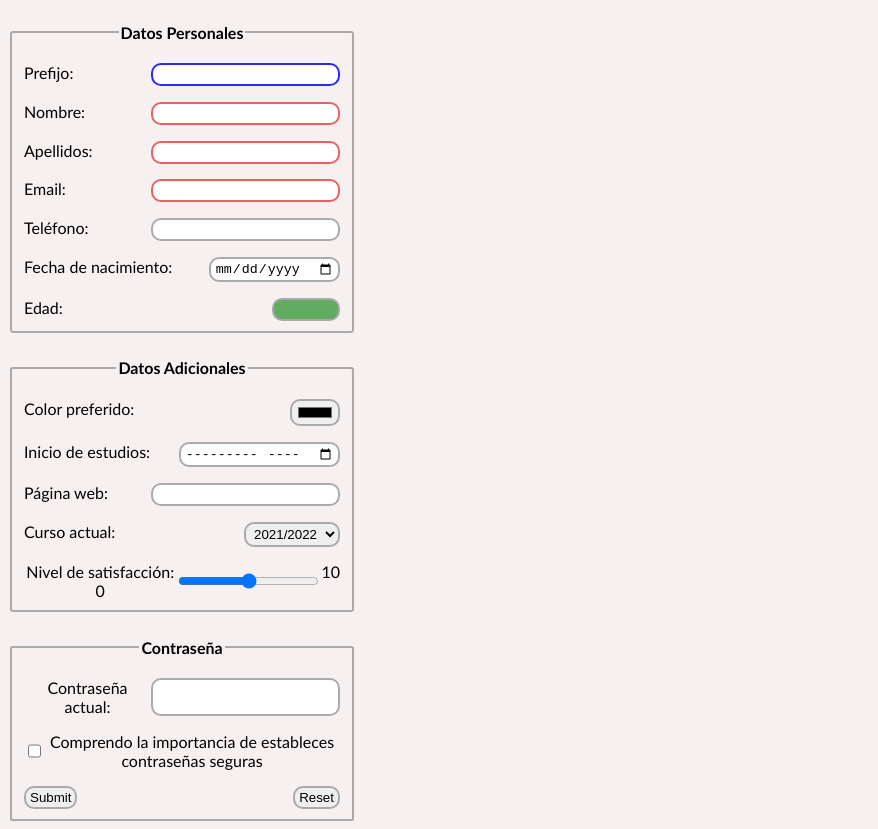
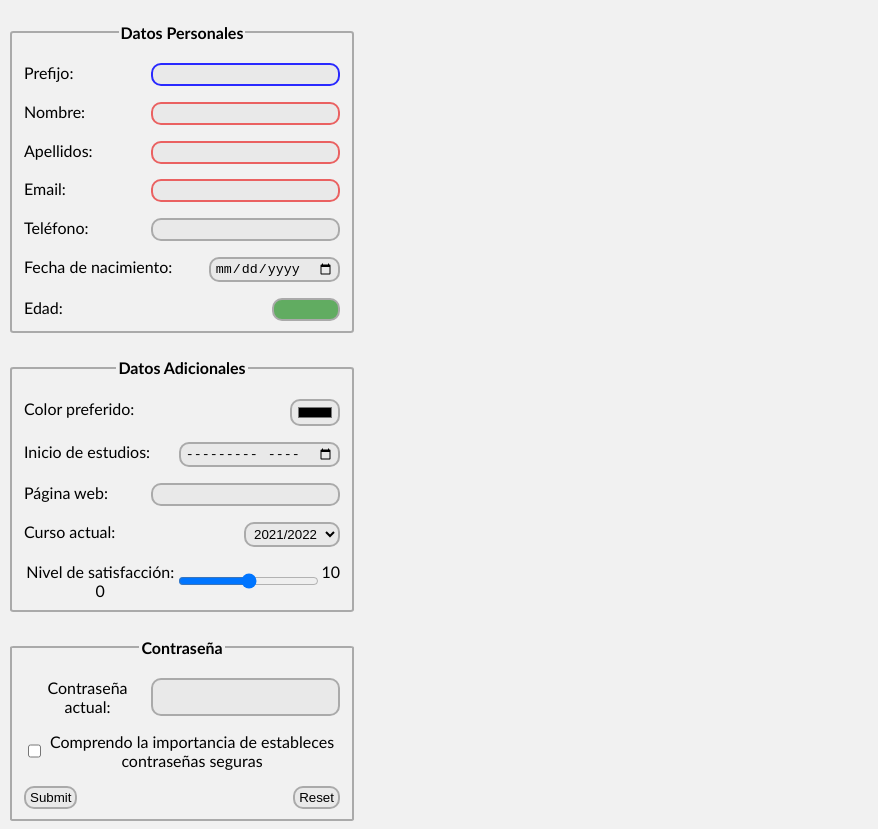
Before and after one commit to AJota1998/ejerciciosInterfaceAJota, a plain HTML site: page Formulario1/index.html in a window 1280 px wide. Shown: the part 63-892 px from the top of the page, without its empty margins (0-878 px from the left). Drawn offline with Linux system fonts and the light colour scheme.

Commit message:
fin formulario

```diff
--- a/Formulario1/css/index.css
+++ b/Formulario1/css/index.css
@@ -1,9 +1,8 @@
 
 body {
     font-family:'Gill Sans', 'Gill Sans MT', Calibri, 'Trebuchet MS', sans-serif;
-    background-color: rgb(247, 240, 240);
+    background-color: rgb(241, 241, 241);
     text-align: center;
-    align-items: center;
 }
 
 fieldset {
@@ -32,6 +31,7 @@ input, select{
     -webkit-border-radius: 10px;
     border-radius: 10px;
     padding: 2px 4px 2px 4px;
+    background-color: rgb(233, 233, 233);
 }
 
 input:focus {
```
